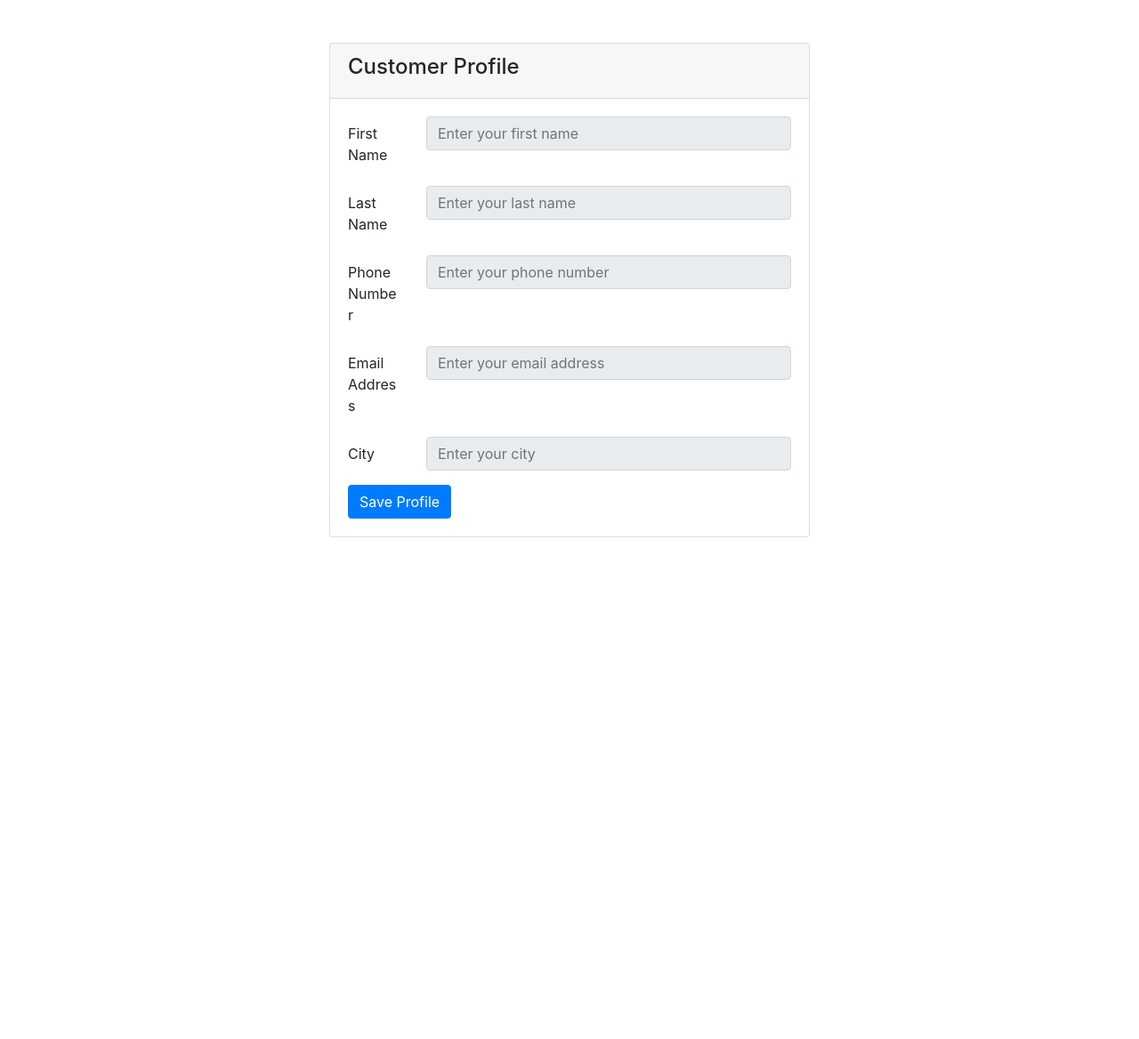
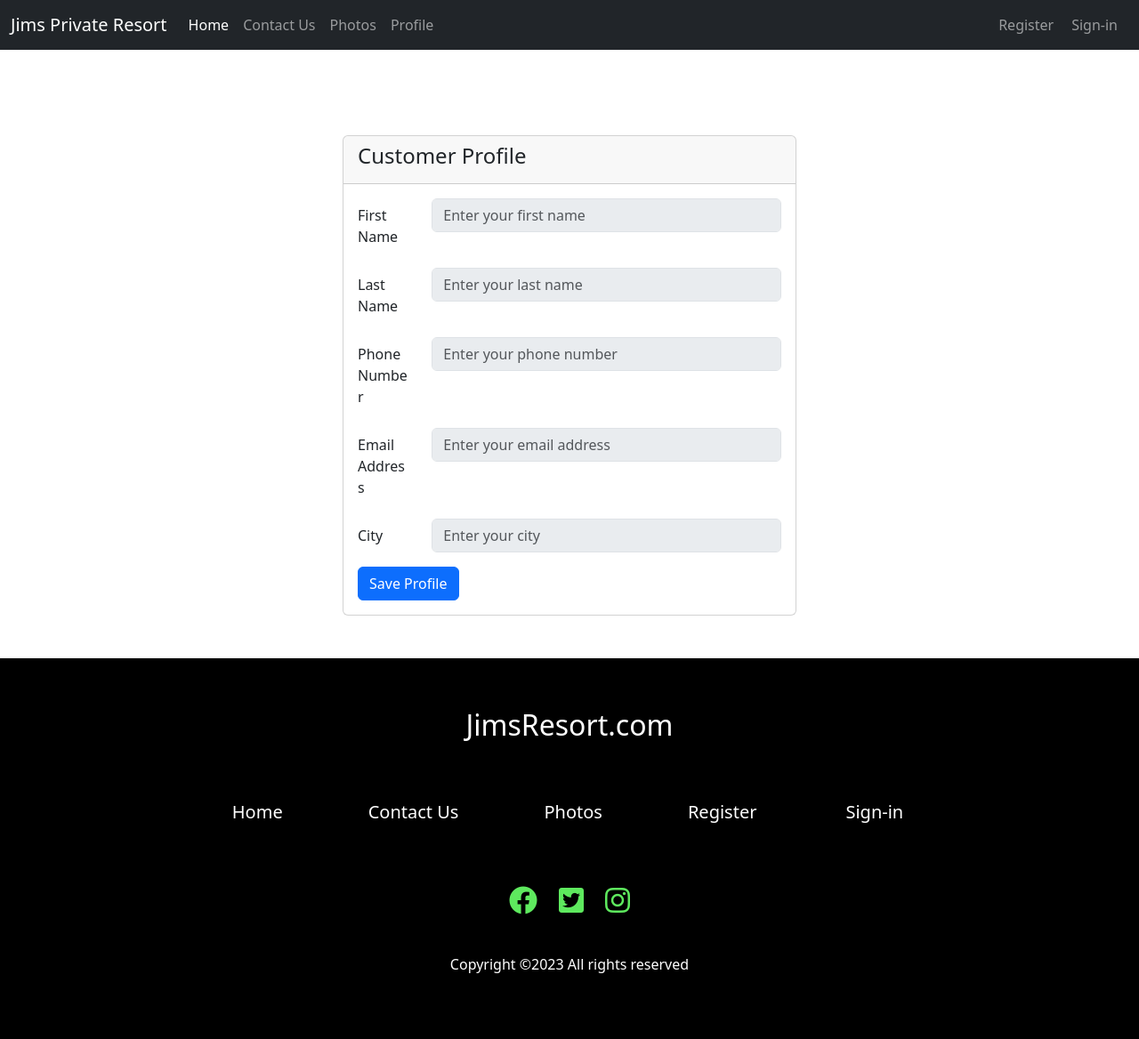
Before and after one commit to mtrxmrn/Private-Resort, a PHP site: page /View/domain/profile.php in a window 1280 px wide. Shown: the whole page at 89% size. Before the commit the page ends 604 px from the top, so only its background shows below. Run offline with PHP 8.4, Linux system fonts and the light colour scheme; some libraries are stand-ins or nearby versions.

Commit message:
Updated(6/9/23) 2:53 Am
qwertyt

```diff
--- a/View/domain/ContactUs.php
+++ b/View/domain/ContactUs.php
@@ -11,7 +11,7 @@
 <?php
    include 'Navigation.php'
 ?>
-  <div class="container mt-5">
+  <div class="container p-5 mt-5">
     <div class="row justify-content-center">
       <div class="col-md-6">
         <div class="card">
@@ -44,6 +44,9 @@
     </div>
   </div>
 
+  <?php
+  include 'Footer.php'
+  ?>
   <!-- Bootstrap JS -->
   <script src="https://code.jquery.com/jquery-3.5.1.slim.min.js"></script>
   <script src="https://cdn.jsdelivr.net/npm/@popperjs/core@2.5.2/dist/umd/popper.min.js"></script>
--- a/View/domain/Navigation.php
+++ b/View/domain/Navigation.php
@@ -14,7 +14,7 @@
     <title>JimmsButler</title>
 </head>
 <body>
-<nav class="navbar navbar-expand-lg bg-dark sticky-top " data-bs-theme="dark">
+<nav class="navbar p- navbar-expand-lg bg-dark sticky-top " data-bs-theme="dark">
   <div class="container-fluid">
     <a class="navbar-brand" href="/index.php">Jims Private Resort</a>
 
@@ -26,19 +26,22 @@
           </a>
         </li>
         <li class="nav-item">
-          <a class="nav-link" target="_blank" href="../../View/domain/ContactUs.php">Contact Us</a>
+          <a class="nav-link" href="../../View/domain/ContactUs.php">Contact Us</a>
         </li>
         <li class="nav-item">
           <a class="nav-link"  href="#photos">Photos</a>
+        </li>
+        <li class="nav-item">
+          <a class="nav-link"  href="../../View/domain/profile.php">Profile</a>
         </li>
       </ul>
    <!--For Register -->
   <ul class="navbar-nav">
     <li class="nav-item">
-      <a class="nav-link me-1" target="_blank" href="../../View/domain/register.php">Register</a>
+      <a class="nav-link me-1"  href="../../View/domain/register.php">Register</a>
     </li>
     <li class="nav-item">
-      <a class="nav-link me-1" target="_blank" href="../../View/domain/login.php">Sign-in</a>
+      <a class="nav-link me-1" href="../../View/domain/login.php">Sign-in</a>
     </li>
   </ul>
   <!--For Register -->
--- a/View/domain/login.php
+++ b/View/domain/login.php
@@ -36,6 +36,9 @@
     </div>
   </div>
 
+  <?php
+  include 'Footer.php'
+  ?>
 
   <!-- Bootstrap JS -->
   <script src="https://code.jquery.com/jquery-3.5.1.slim.min.js"></script>
--- a/View/domain/profile.php
+++ b/View/domain/profile.php
@@ -8,7 +8,11 @@
   <link rel="stylesheet" href="https://stackpath.bootstrapcdn.com/bootstrap/4.5.2/css/bootstrap.min.css">
 </head>
 <body>
-  <div class="container mt-5">
+<?php
+   include 'Navigation.php'
+?>
+
+  <div class="container p-5  mt-5">
     <div class="row justify-content-center">
       <div class="col-md-6">
         <div class="card">
@@ -55,6 +59,10 @@
     </div>
   </div>
 
+  <?php
+  include 'Footer.php'
+  ?>
+
   <!-- Bootstrap JS -->
   <script src="https://code.jquery.com/jquery-3.5.1.slim.min.js"></script>
   <script src="https://cdn.jsdelivr.net/npm/@popperjs/core@2.5.2/dist/umd/popper.min.js"></script>
```
